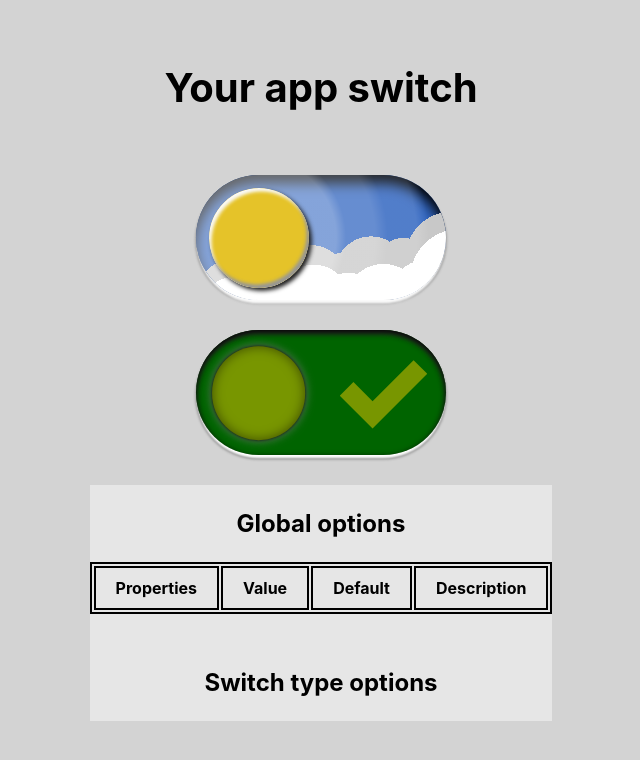
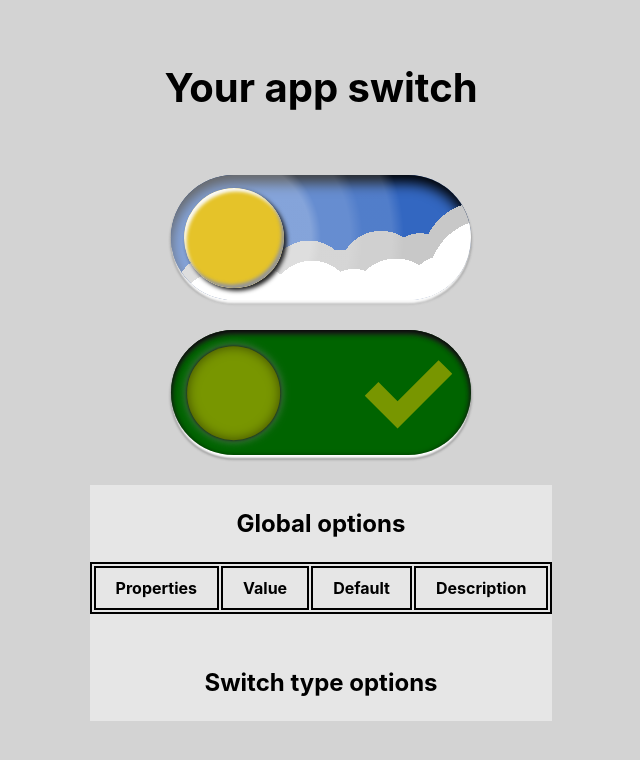
Before and after one commit to AMichalMurawski/switch_day-light, a React (Create React App) app: page / in a window 1280 px wide. Shown: the top 760 px of the page, without its empty margins (319-959 px from the left). Built offline with nearby package versions, Linux system fonts and the light colour scheme.

Commit message:
fix min width in SwitchYesNo

```diff
--- a/src/App.js
+++ b/src/App.js
@@ -18,7 +18,7 @@ function App() {
     value: 0,
     maxValue: 1,
     height: 125,
-    width: 250,
+    width: 300,
     duration: 500,
     moveType: 'revalue',
     device: 'desktop',
--- a/src/components/SwitchYesNo/index.jsx
+++ b/src/components/SwitchYesNo/index.jsx
@@ -73,6 +73,8 @@ export const SwitchYesNo = ({
     propsCheck({ height, width, value, maxValue: 1, duration });
   }, [height, width, value, duration]);
 
+  width = width < 2 * height ? 2 * height : width;
+
   useEffect(() => {
     const colors = checkColors(switchColors, [
       [0, 0, 200, 0],
```
